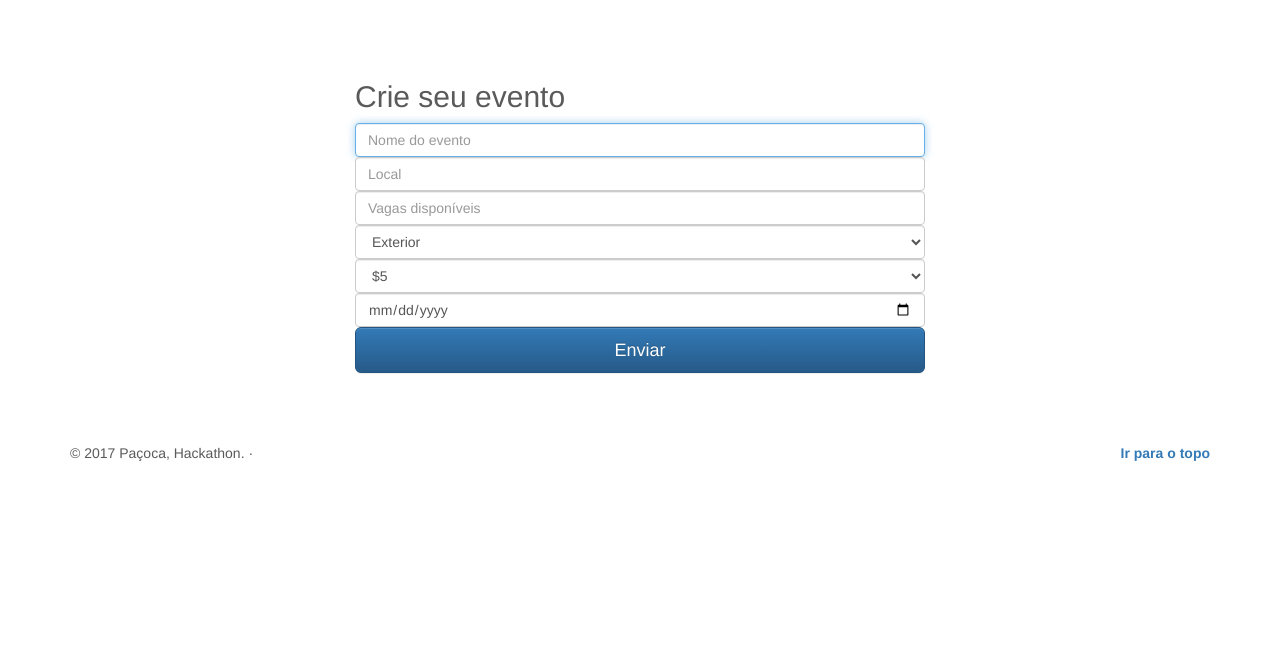
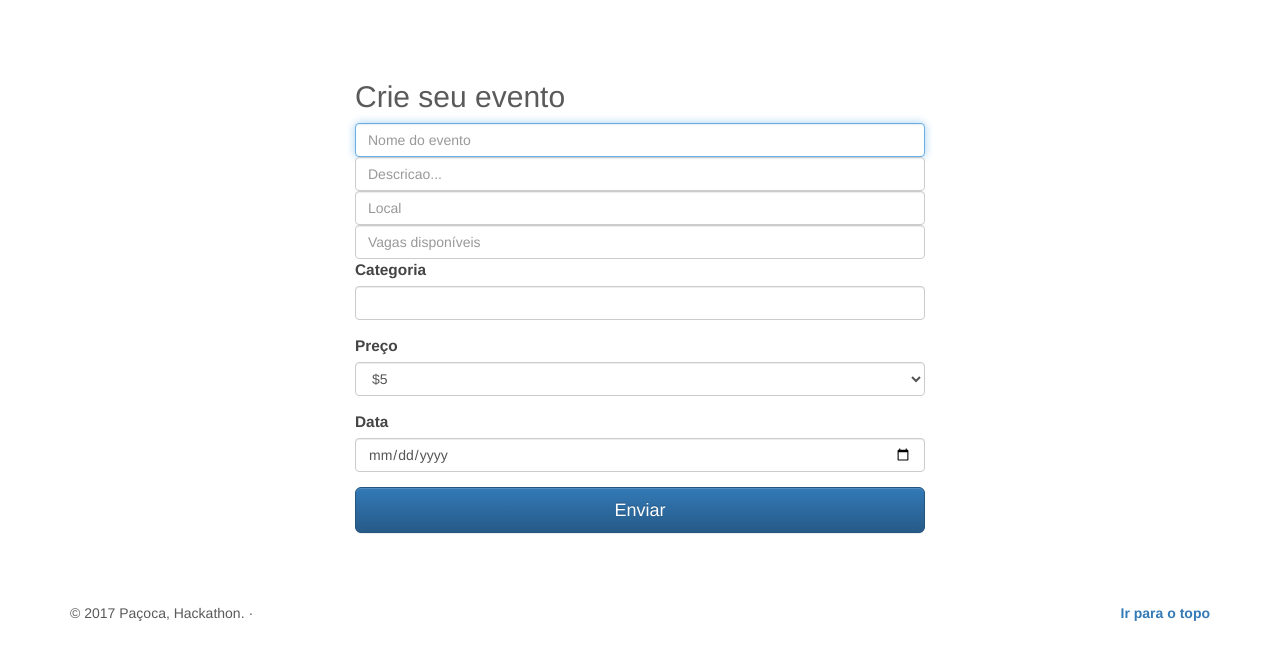
Before and after one commit to VictorAlessander/Hackathon, a CakePHP app: the page made by app/View/Evento/add.ctp in a window 1280 px wide. Shown: the part 60-720 px from the top of the page. Run offline with PHP 8.4 and a stand-in for CakePHP, Linux system fonts and the light colour scheme; the template is opened without the code that fills it, so the values that code supplies are empty; form fields are guessed from the names that the template uses; some libraries are stand-ins or nearby versions.

Commit message:
Finalizado cadastro e reparos, o resto agora é firula

```diff
--- a/app/Controller/EventoController.php
+++ b/app/Controller/EventoController.php
@@ -84,6 +84,7 @@
 
 	public function add($id) {
 		$this->loadModel('Evento');
+		$this->loadModel('Categoria');
 		if($this->request->is('post')) {
 			$this->Evento->create();
             if ($this->Evento->save($this->request->data)) {
@@ -94,6 +95,11 @@
                 $this->Session->setFlash(__('Não foi possivel salvar, tente novamente.'));
             }
 		}
+		$lista = array();
+		foreach($this->Categoria->find('all') as $k){
+			$lista[$k['Categoria']['id']] = $k['Categoria']['nome'];
+		}
+		$this->set('ctgs', $lista);
 
 	}
 
--- a/app/View/Evento/add.ctp
+++ b/app/View/Evento/add.ctp
@@ -1,36 +1,49 @@
 <div class="container" style="width: 600px; margin-top: 60px; margin-bottom: 40px">
-      <form class="form-signin">
+      <form class="form-signin" method="post">
         <h2 class="form-signin-heading">Crie seu evento</h2>
         <label for="inputText" class="sr-only">Nome do evento</label>
-        <input type="text" id="inputText" class="form-control" placeholder="Nome do evento" required="" autofocus="">
+        <input type="text" id="inputText"  name="data[Evento][nome]" class="form-control" placeholder="Nome do evento" required="" autofocus="">
+        <label for="inputLocal" class="sr-only">Descricao</label>
+        <input type="text" id="inputDescricao"  name="data[Evento][descricao]" class="form-control" placeholder="Descricao..." required="">
 
         <label for="inputLocal" class="sr-only">Local</label>
-        <input type="text" id="inputLocal" class="form-control" placeholder="Local" required="">
+        <input type="text" id="inputLocal"  name="data[Evento][local]" class="form-control" placeholder="Local" required="">
 
         <label for="inputVagas" class="sr-only">Vagas disponíveis</label>
-        <input type="number" id="inputVagas" class="form-control" placeholder="Vagas disponíveis" min="0" required="">
-
-        <select class="form-control" title="Categoria">
-          <option value="Exterior">Exterior</option>
-          <option value="História">História</option>
-          <option value="Moda e Beleza">Moda e Beleza</option>
-          <option value="Natureza">Natureza</option>
-          <option value="Política">Política</option>
-          <option value="Tecnologia">Tecnologia</option>
-        </select>
-
-        <!--<label for="inputPreço" class="sr-only">Preço</label>-->
-        <select class="form-control" title="Preço">
+        <input type="number" id="inputVagas"  name="data[Evento][vagas]" class="form-control" placeholder="Vagas disponíveis" min="0" required="">
+      <div class="form-group">
+      <?php echo $this->Form->input('Evento.categoria_id', array('options' => $ctgs, 'label' => 'Categoria', 'class' => 'form-control')); ?>
+      </div>
+      <div class="form-group">
+      <div class="input select">
+        <label for="preco">Preço</label>
+        <select class="form-control" id="preco" name="data[Evento][preco]"  title="Preço">
           <option value="5">$5</option>
           <option value="10">$10</option>
           <option value="15">$15</option>
         </select>
-        <!--<input type="" id="inputPreço" class="form-control" placeholder="Preço" required>-->
-
-        <label for="inputData" class="sr-only">Data</label>
-        <input type="date" id="inputData" class="form-control" placeholder="Data" required="">
+        </div>
+        </div>
+        <div class="form-group">
+        <div class="input select">
+        <label for="inputData">Data</label>
+        <input type="date" format="dd/mm/YYYY"  id="iData" class="form-control" placeholder="Data" required="">
+        </div>
+        </div>
+        <input type="hidden" name="data[Evento][data]" format="dd/mm/YYYY"  id="inputData" class="form-control" placeholder="Data" required="">
+        <input type="hidden" name="data[Evento][user_id]" value="<?=$authUser['id']?>">
         <button class="btn btn-lg btn-primary btn-block" type="submit">Enviar</button>
       </form>
 
 
     </div>
+    <script type="text/javascript">
+      $(document).ready(function(){
+        $("#iData").change(function(){
+          var dt = ($(this).val()).split('-');
+          $("#inputData").val(dt[2] +'/'+ dt[1] +'/'+ dt[0]);
+          console.log(dt);
+          console.log($(this).val());
+        });
+      });
+    </script>
--- a/app/View/Evento/lista.ctp
+++ b/app/View/Evento/lista.ctp
@@ -15,6 +15,9 @@
             <p>Descrição: <?=$evento['Evento']['descricao'] ?></p>
             <h3>Preço</h3>
             <span class="glyphicon glyphicon-usd">10</span>
+            <br>
+            <br>
+            <p> Local: <?=$evento['Evento']['local']?></p>
             <p>Deseja participar do evento?</p>
             <?php
               if($authUser){
--- a/app/View/Layouts/default.ctp
+++ b/app/View/Layouts/default.ctp
@@ -38,6 +38,8 @@
 	?>
 </head>
 <body>
+	<?php echo $this->Html->script('jquery-3.1.1.min'); ?>
+	<?php echo $this->Html->script('bootstrap'); ?>
 	<div>
 
 	<?php echo $this->Form->create('', array('url' => array('controller' => 'user','action' =>'login'),'id'=>'FrmPost'
@@ -100,8 +102,7 @@
     </div>
 	</div>
 
-	<?php echo $this->Html->script('jquery-3.1.1.min'); ?>
-	<?php echo $this->Html->script('bootstrap'); ?>
+
 	<?php echo $this->element('sql_dump'); ?>
 </body>
 </html>
```
